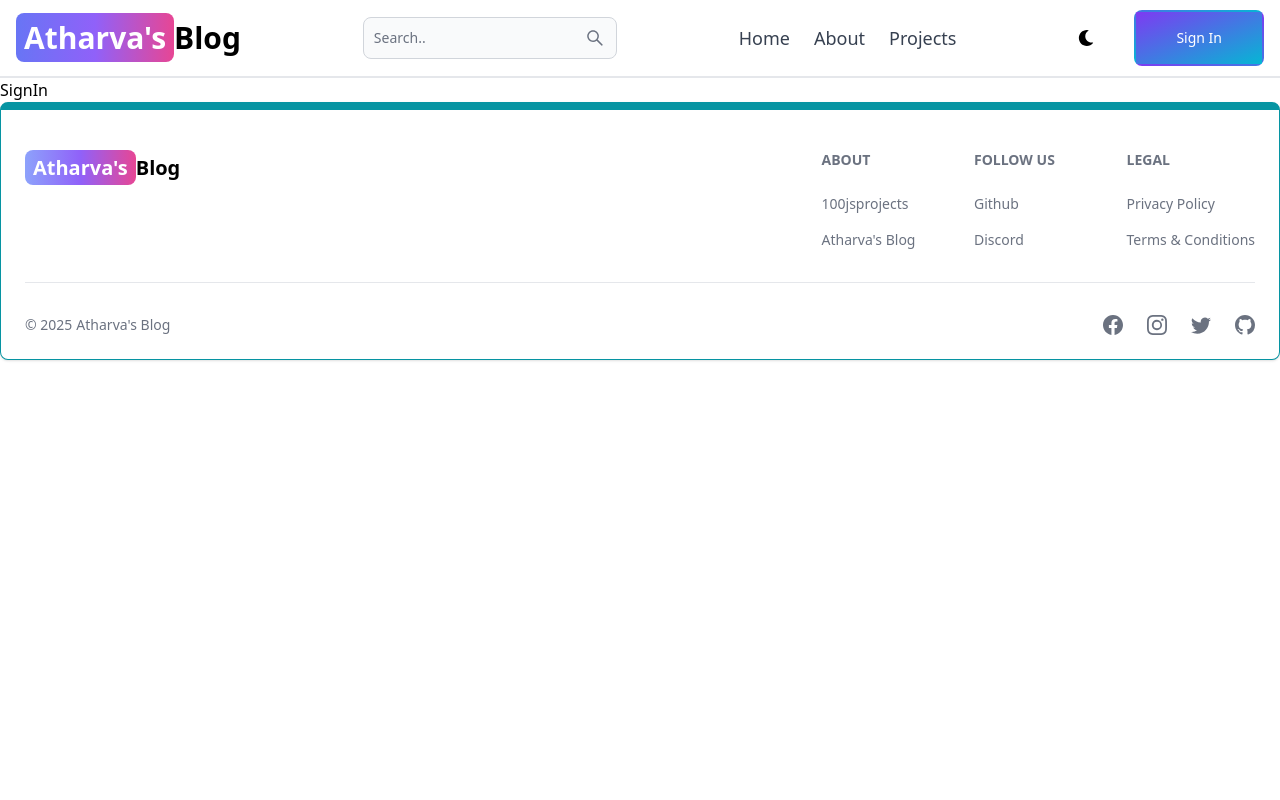
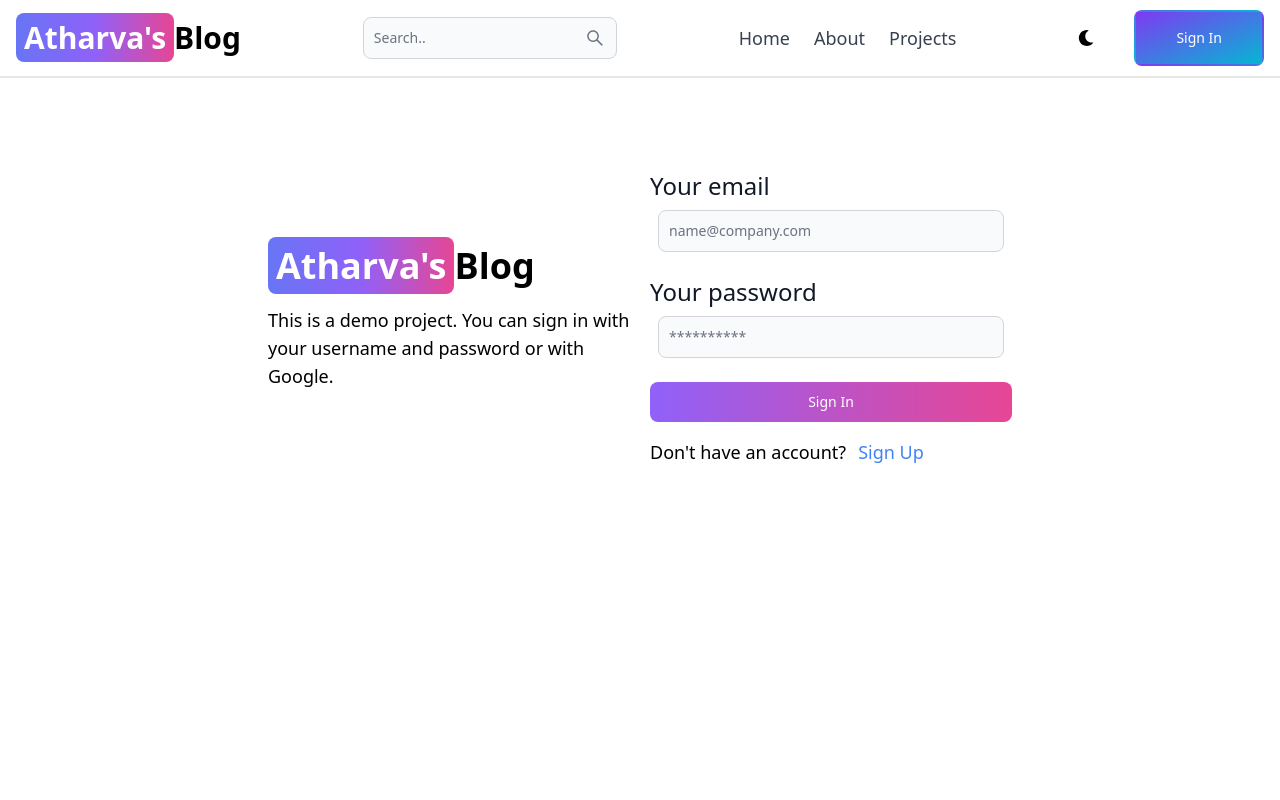
Before and after one commit to AtharvaSardesai1/MERN-Blog, a React (Vite) app in the folder client/: page /sign-in in a window 1280 px wide. Shown: the top 800 px of the page. Built offline with nearby package versions, Linux system fonts and the light colour scheme.

Commit message:
completed signin functionality

```diff
--- a/client/src/pages/SignIn.jsx
+++ b/client/src/pages/SignIn.jsx
@@ -1,7 +1,97 @@
-import React from 'react'
+import { Alert, Button, Label, Spinner, TextInput } from 'flowbite-react'
+import React, { useState } from 'react'
+import { Link, useNavigate } from 'react-router-dom'
 
 export default function SignIn() {
+  const [formData, setFormData] = useState({});
+  const [errorMessage, setErrorMessage] = useState(null);
+  const [loading, setLoading] = useState(false);
+  const navigate = useNavigate();
+
+  const handleChange = (e) => {
+    setFormData({...formData, [e.target.id]: e.target.value.trim()});
+  };
+  const handleSubmit = async (e) => {
+    e.preventDefault();
+    if(!formData.email || !formData.password){
+      setErrorMessage('All fields are required');
+      return;
+    }
+    try{
+      setLoading(true);
+      setErrorMessage(null);
+      const res = await fetch('/api/auth/signin', {
+        method : 'POST',
+        headers : {'Content-Type': 'application/json'},
+        body : JSON.stringify(formData),
+      });
+      const data = await res.json();
+      if(data.success==false){
+        return setErrorMessage(data.message);
+      }
+      setLoading(false);
+      if(res.ok){
+        navigate('/');
+      }
+
+    }catch(error){
+      setErrorMessage(error.message);
+      setLoading(false);
+    }
+  };
   return (
-    <div>SignIn</div>
+    <div className='min-h-screen mt-20'>
+      <div className='flex p-3 max-w-3xl mx-auto flex-col md:flex-row md:items-center gap-5'>
+        {/*left*/}
+        <div className='flex-1'>
+          <Link to='/' className=' font-bold dark:text-white text-4xl'>
+              <span className='px-2 py-1 bg-gradient-to-r from-indigo-500 via-purple-500 to-pink-500 rounded-lg text-white'>Atharva's</span>Blog
+          </Link>
+          <p className="text-lg mt-5 ">
+            This is a demo project. You can sign in with your username and password
+            or with Google.
+          </p>
+        </div>
+
+        {/*right*/}
+        <div className='flex-1'>
+          <form className='flex flex-col gap-4' onSubmit={handleSubmit}>
+            <div>
+              <Label className='text-2xl'value='Your email'></Label>
+              <TextInput
+                type = 'email' placeholder='name@company.com' id='email' className='text-lg p-2'onChange={handleChange}/>
+            </div>
+            <div>
+              <Label className='text-2xl'value='Your password'></Label>
+              <TextInput
+                type = 'password' placeholder='**********' id='password' className='text-lg p-2'onChange={handleChange}/>
+            </div>
+            <Button gradientDuoTone='purpleToPink' type='submit' disabled={loading}>
+              {
+                loading ? (
+                  <>
+                    <Spinner size='sm'/>
+                    <span className='pl-3'>Loading...</span>
+                  </>
+                ) : (
+                  'Sign In'
+                )}
+            </Button>
+          </form>
+          <div className='flex gap-3 text-lg mt-4'>
+            <span>Don't have an account?</span>
+            <Link to='/sign-up' className='text-blue-500'>Sign Up</Link>
+          </div>
+          {
+            errorMessage && (
+              <Alert className='mt-5' color='failure'>
+                {errorMessage}
+              </Alert>
+            )
+          }
+
+        </div>
+      </div>
+    </div>
   )
 }
```
